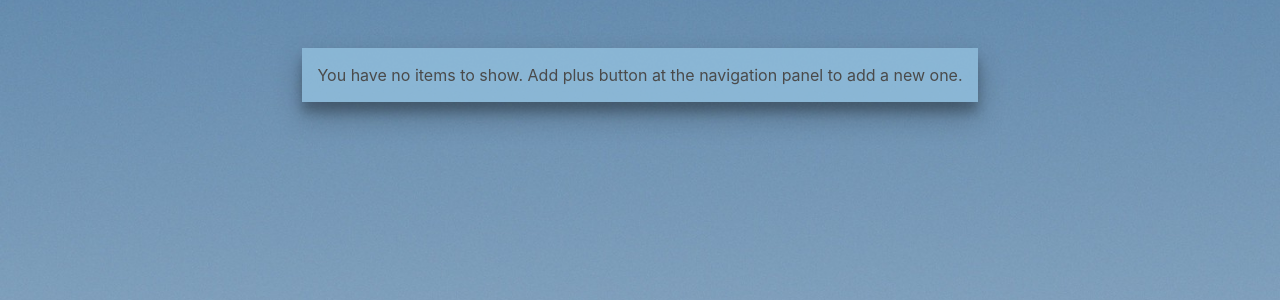
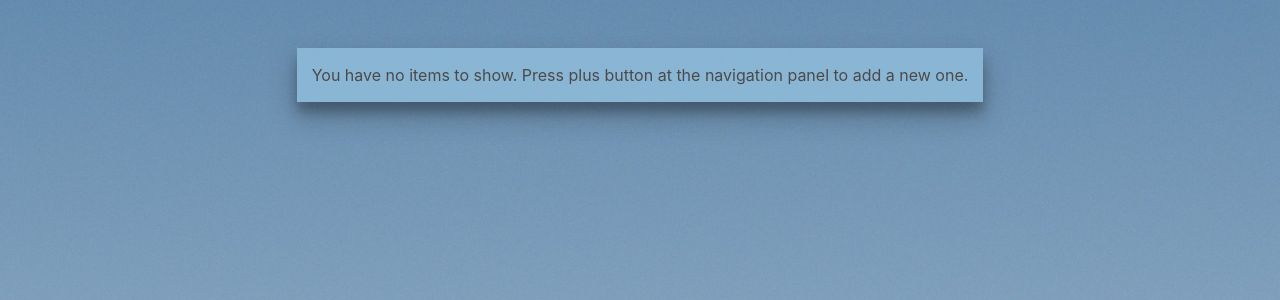
Before and after one commit to valdemar414/Atjumannya-Python-Web-App, a Flask app: page /list_items in a window 1280 px wide. Shown: the part 52-352 px from the top of the page. Run offline with Flask 2, Linux system fonts and the light colour scheme; some libraries are stand-ins or nearby versions.

Commit message:
Fix typo
Signed-off-by: Demivability <deus@wraithgod.strangled.net>

```diff
--- a/templates/list_items.html
+++ b/templates/list_items.html
@@ -3,7 +3,7 @@
 {% block content %}
 <div class="main">
     {% if not items %}
-    <p>You have no items to show. Add plus button at the navigation panel to add a new one.</p>
+    <p>You have no items to show. Press plus button at the navigation panel to add a new one.</p>
 
     {% else %}
     <table class="main-table">
```
